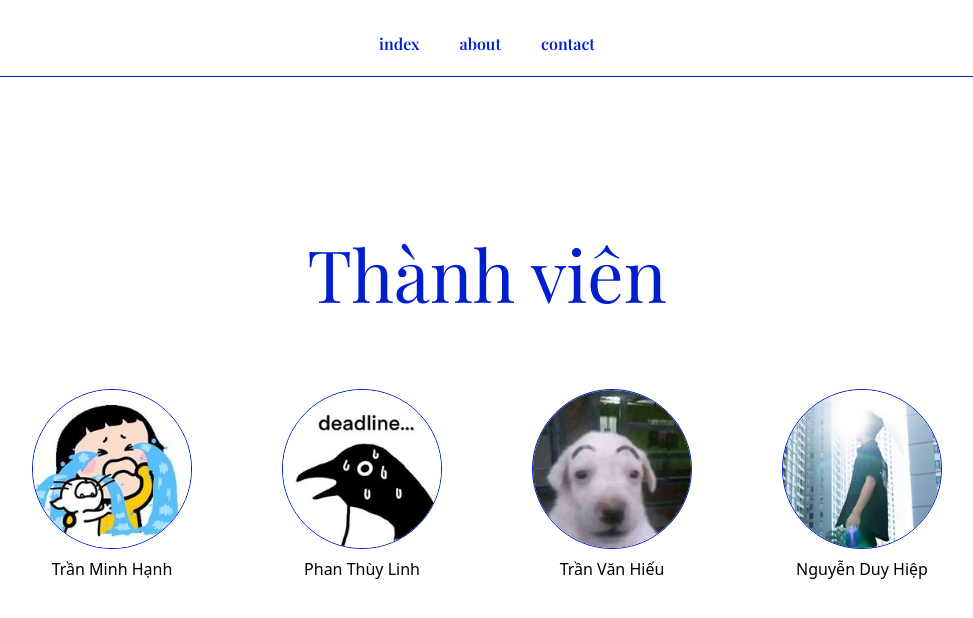
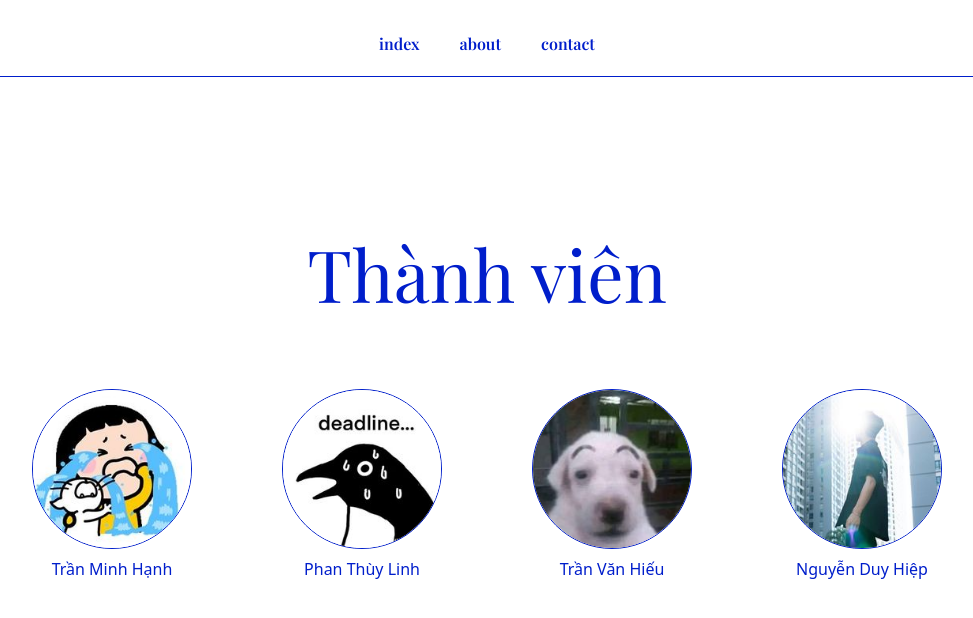
Before and after one commit to HieuTVGCH200824/hanoi-gallery, a React (Vite) app: page /contact in a window 1280 px wide. Shown: the top 618 px of the page, without its empty margins (153-1126 px from the left). Built offline with nearby package versions, Linux system fonts and the light colour scheme; a web font is replaced by a local one.

Commit message:
contact text color

```diff
--- a/src/contact/index.tsx
+++ b/src/contact/index.tsx
@@ -38,7 +38,7 @@ const Contact = () => {
             >
               <img src={p.ava} className="rounded-full" alt="" />
             </a>
-            <span className="mt-2">{p.name}</span>
+            <span className="mt-2 text-[#001ECB]">{p.name}</span>
           </div>
         ))}
       </div>
```
